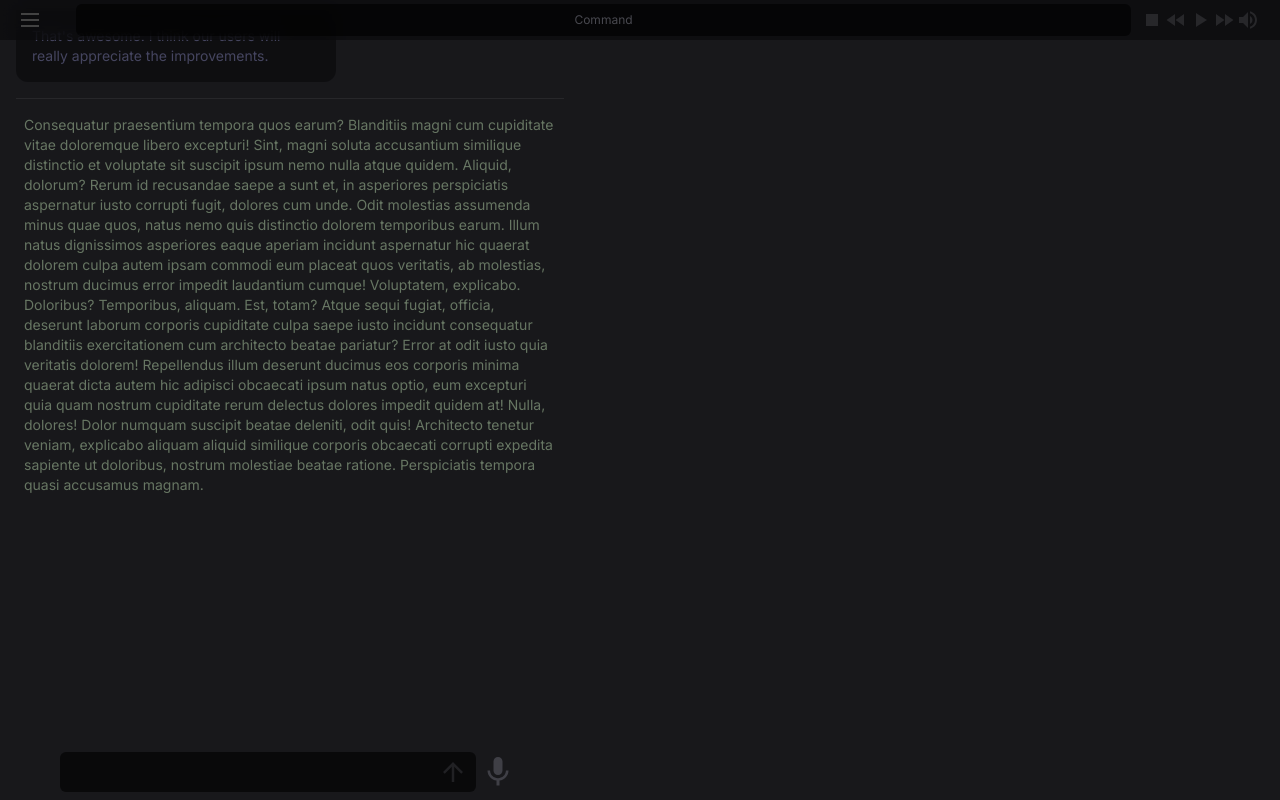
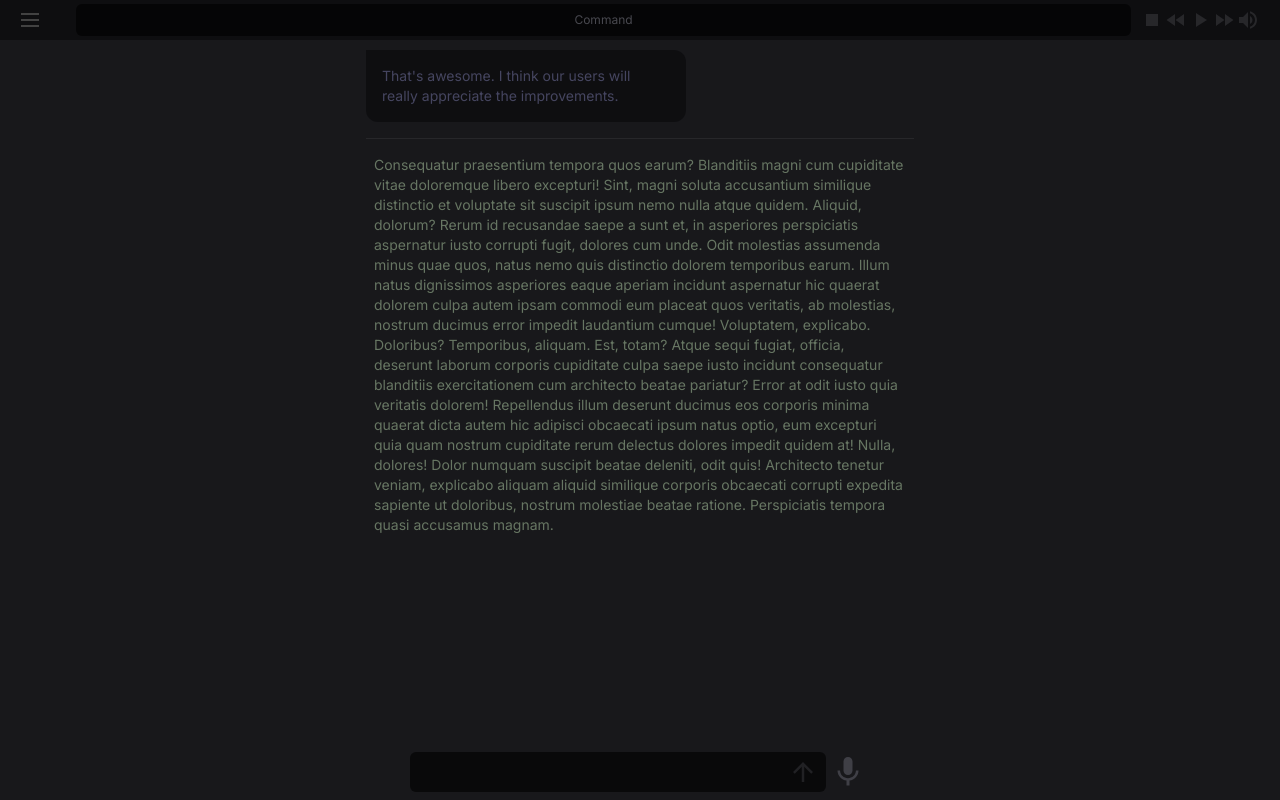
Before and after one commit to ln64-git/sqweebu, a Next.js app: page / in a window 1280 px wide. Built offline with nearby package versions, Linux system fonts and the light colour scheme.

Commit message:
hid the scrollbar, want to build one later

```diff
--- a/src/app/layout.tsx
+++ b/src/app/layout.tsx
@@ -63,10 +63,12 @@ export default function RootLayout({
               <Header />
               <div className="flex flex-col items-center justify-center"></div>
               <div className="flex-1 w-full mx-auto overflow-y-auto">
-                <div className="flex h-full fixed left-0 bottom-0">
+                <div className="flex h-full fixed left-0 right-0 bottom-0 ">
                   <SideBar />
-                  <div className="w-full h-full flex flex-col justify-between max-w-[580px] mx-auto">
-                    <div className="overflow-y-auto flex-1 ">{children}</div>
+                  <div className="w-full h-full flex flex-col justify-between max-w-[580px]  mx-auto">
+                    <div className="overflow-y-auto flex-1  ">
+                      {children}
+                    </div>
                     <ChatFooter />
                   </div>
                 </div>
--- a/src/app/page.tsx
+++ b/src/app/page.tsx
@@ -3,7 +3,6 @@ import React, { useEffect, useState } from "react";
 import useNexus from "@/store";
 import ChatMessage from "@/components/chat/chat-message";
 import ResponseMessage from "@/components/chat/chat-response-message";
-import Header from "@/components/header/header";
 
 export default function HomePage() {
   const [isMobile, setIsMobile] = useState(false);
@@ -20,7 +19,7 @@ export default function HomePage() {
   }, [isMobile, setMobile]);
 
   return (
-    <div className="flex h-full overflow-y-auto  ">
+    <div className="flex h-full  mt-10 ">
       <div className="flex-1 px-4 text-zinc-400 mt-1.5 ">
         <ChatMessage />
         <Divider />
--- a/src/config/globals.css
+++ b/src/config/globals.css
@@ -8,6 +8,6 @@
   --background-end-rgb: 255, 255, 255;
 }
 
-/* ::-webkit-scrollbar { */
-/* position: absolute; */
-/* } */
+::-webkit-scrollbar {
+  position: absolute;
+}
```
